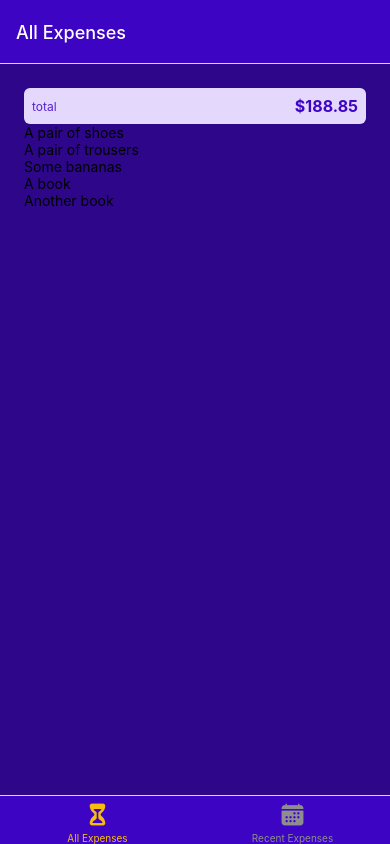
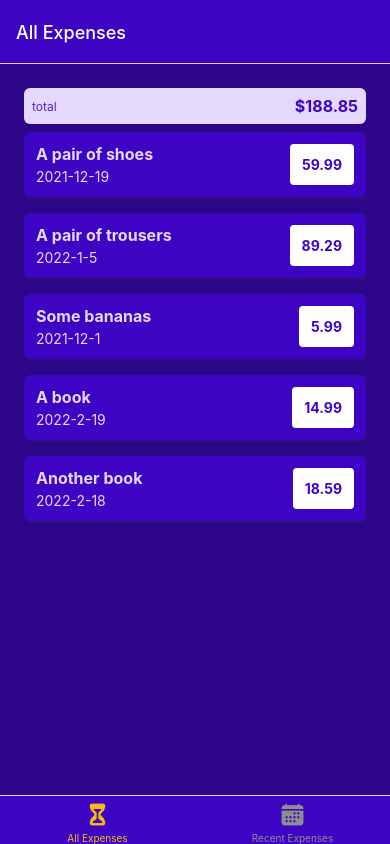
Before and after one commit to MTolouie/SpendingTracker, a React Native app: screen /AllExpenses in a window 390 px wide. Built offline with nearby package versions, Linux system fonts and the light colour scheme.

Commit message:
added style to the flatlist and displayed and added ExpenseItem component

```diff
--- /dev/null
+++ b/components/ExpensesOutput/ExpenseItem.js
@@ -0,0 +1,59 @@
+import { Pressable, StyleSheet, Text, View } from "react-native";
+import {getFormattedDate} from "../../util/date";
+import { GlobalStyles } from "../../constants/styles";
+
+const ExpenseItem = ({ description, amount, date }) => {
+  return (
+    <Pressable>
+      <View style={styles.expenseItem}>
+        <View>
+          <Text style={[styles.textBase, styles.description]}>
+            {description}
+          </Text>
+          <Text style={styles.textBase}>{getFormattedDate(date)}</Text>
+        </View>
+        <View style={styles.amountContainer}>
+          <Text style={styles.amount}>{amount}</Text>
+        </View>
+      </View>
+    </Pressable>
+  );
+};
+
+export default ExpenseItem;
+
+const styles = StyleSheet.create({
+  expenseItem: {
+    padding: 12,
+    marginVertical: 8,
+    backgroundColor: GlobalStyles.colors.primary500,
+    flexDirection: "row",
+    justifyContent: "space-between",
+    borderRadius: 6,
+    elevation: 3,
+    shadowColor: GlobalStyles.colors.gray500,
+    shadowRadius: 4,
+    shadowOffset: { width: 1, height: 1 },
+    shadowOpacity: 0.4,
+  },
+  textBase: {
+    color: GlobalStyles.colors.primary50,
+  },
+  description: {
+    fontSize: 16,
+    marginBottom: 4,
+    fontWeight: "bold",
+  },
+  amountContainer: {
+    paddingHorizontal: 12,
+    paddingVertical: 4,
+    backgroundColor: "white",
+    justifyContent: "center",
+    alignItems: "center",
+    borderRadius: 4,
+  },
+  amount: {
+    color: GlobalStyles.colors.primary500,
+    fontWeight: "bold",
+  },
+});
--- a/components/ExpensesOutput/ExpensesList.js
+++ b/components/ExpensesOutput/ExpensesList.js
@@ -1,6 +1,13 @@
 import { FlatList, Text } from "react-native";
+import ExpenseItem from "./ExpenseItem";
 const renderExpenseItem = (itemData) => {
-  return <Text>{itemData.item.description}</Text>;
+  return (
+    <ExpenseItem
+      amount={itemData.item.amount}
+      date={itemData.item.date}
+      description={itemData.item.description}
+    />
+  );
 };
 
 const ExpensesList = ({ expenses }) => {
--- a/components/ExpensesOutput/ExpensesOutput.js
+++ b/components/ExpensesOutput/ExpensesOutput.js
@@ -34,6 +34,7 @@
     amount: 18.59,
     date: new Date("2022-02-18"),
   },
+
 ];
 
 const ExpensesOutput = ({expenses,expensesPeriod}) => {
--- /dev/null
+++ b/util/date.js
@@ -0,0 +1,3 @@
+export function getFormattedDate(date) {
+    return `${date.getFullYear()}-${date.getMonth() + 1}-${date.getDate()}`;
+  }
```
